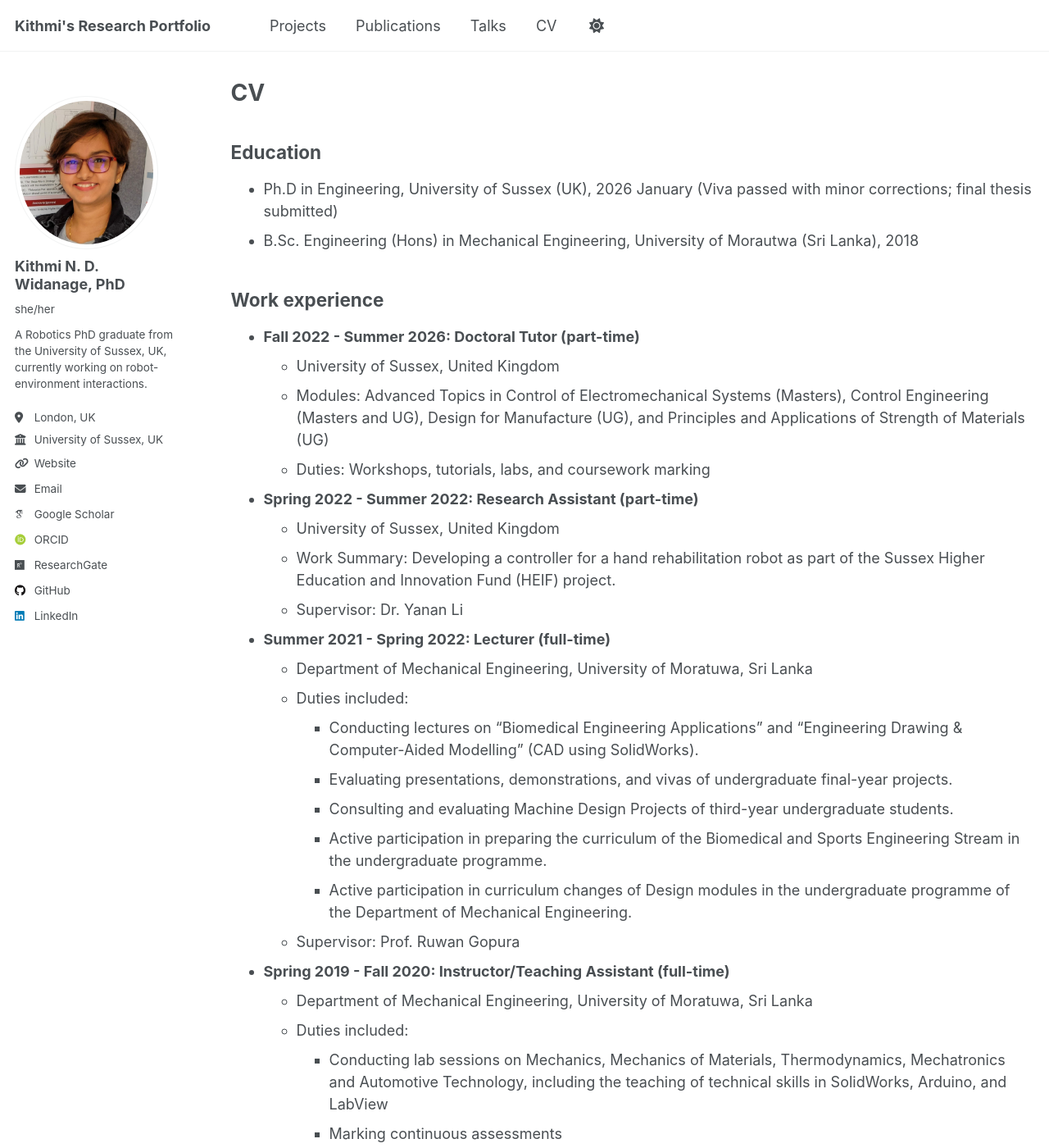
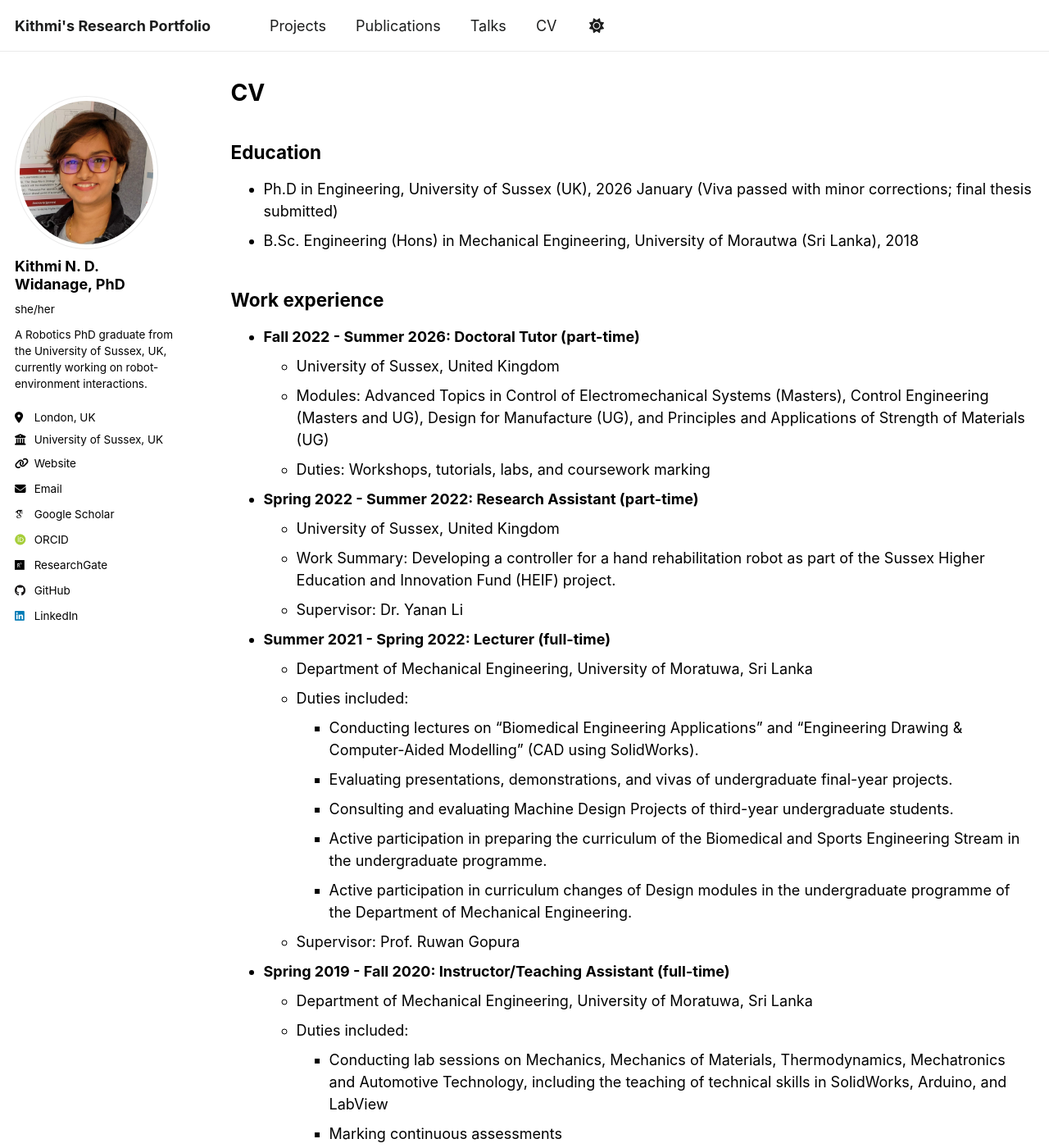
Before and after one commit to KithmiNDWidanage/KithmiNDWidanage.github.io, a Jekyll site: the page built from _pages/cv.md, in a window 1280 px wide and 1400 px high. Shown: the whole window at 82% size. Built offline with Jekyll 4.4.1, drawn with Linux system fonts in a browser that asks for light colours; some web fonts are replaced.

Commit message:
Update site theme colors and cv archive list styling

```diff
--- /dev/null
+++ b/_config_local.yml
@@ -0,0 +1,2 @@
+url: "http://localhost:4000"
+baseurl: ""
--- a/_pages/cv.md
+++ b/_pages/cv.md
@@ -84,15 +84,18 @@ Skills
   * Communication
   * Teamwork and Collaboration
 
+
 Publications
 ------
-  <ul>{% for post in site.publications reversed %}
+  <ul class="cv-archive">
+  {% for post in site.publications reversed %}
     {% include archive-single-cv.html %}
-  {% endfor %}</ul>
+  {% endfor %}
+  </ul>
 
 Talks
 ------
-  <ul>{% for post in site.talks reversed %}
+  <ul class="cv-archive">{% for post in site.talks reversed %}
     {% include archive-single-talk-cv.html  %}
   {% endfor %}</ul>
 
--- a/_sass/layout/_archive.scss
+++ b/_sass/layout/_archive.scss
@@ -245,3 +245,21 @@
     }
   }
 }
+
+/* Compact publication list for cv */
+.cv-archive {
+  .archive__item-title {
+    font-size: 1em !important;
+    line-height: 1.3;
+    margin-bottom: 0.2em;
+  }
+
+  .archive__item-excerpt {
+    font-size: 0.9em;
+    line-height: 1.4;
+  }
+
+  .archive__item-teaser {
+      margin-bottom: 0.8em;
+    }
+}
--- a/_sass/theme/_dark.scss
+++ b/_sass/theme/_dark.scss
@@ -6,12 +6,12 @@
 $gray                       : #7a8288;
 $dark-gray                  : mix(#000, $gray, 40%);
 $darker-gray                : mix(#000, $gray, 60%);
-$light-gray                 : mix(#fff, $gray, 50%);
+$light-gray                 : #bdbdbd;
 
-$background                 : #474747;
+$background                 : #181818;
 $background-light           : mix(#fff, $background, 80%);
 $background-lighter         : mix(#fff, $background, 90%);
-$text                       : #ffffff;
+$text                       : #f5f5f5;
 $link                       : #0ea1c5;
 $link-dark                  : mix(#000, $link, 25%);
 $link-light                 : mix(#fff, $link, 25%);
--- a/_sass/theme/_default.scss
+++ b/_sass/theme/_default.scss
@@ -3,10 +3,10 @@
    ========================================================================== */
 
 /* Color codes used for the theme */
-$gray                       : #7a8288;
+$gray                       : #2e3031;
 $dark-gray                  : mix(#000, $gray, 40%);
 $darker-gray                : mix(#000, $gray, 60%);
-$light-gray                 : #9ba1a6;
+$light-gray                 : #d3d5d6;
 $lighter-gray               : mix(#fff, $gray, 90%);
 
 /* Color codes used for the site */
@@ -29,19 +29,19 @@ $sidebar-screen-min-width   : 1024px;
 /* Default light theme for the site */
 :root {
     --global-base-color                 : #{$gray};
-    --global-bg-color                   : #fff;
+    --global-bg-color                   : #ffffff;
     --global-footer-bg-color            : #f2f3f3;
     --global-border-color               : #{$lighter-gray};
     --global-dark-border-color          : #bdc1c4;
     --global-code-background-color      : #fafafa;
     --global-code-text-color            : #{$darker-gray};
     --global-fig-caption-color          : mix(#fff,  #{$dark-gray}, 25%);
-    --global-link-color                 : #52adc8;
+    --global-link-color                 : #3b3bee;
     --global-link-color-hover           : mix(#000, #2f7f93, 25%);
     --global-link-color-visited         : mix(#fff, #2f7f93, 25%);
     --global-masthead-link-color        : #{$dark-gray};
     --global-masthead-link-color-hover  : mix(#000, #{$gray}, 25%);
-    --global-text-color                 : #{$dark-gray};
-    --global-text-color-light           : #{$light-gray};
+    --global-text-color                 : #000000;
+    --global-text-color-light           : #444444;
     --global-thead-color                : #{$lighter-gray};
 }
```
Also changed, not shown: docker-compose.yaml (+18 -1 lines), .devcontainer/devcontainer.json, assets/css/main.scss (line endings or trailing spaces).
